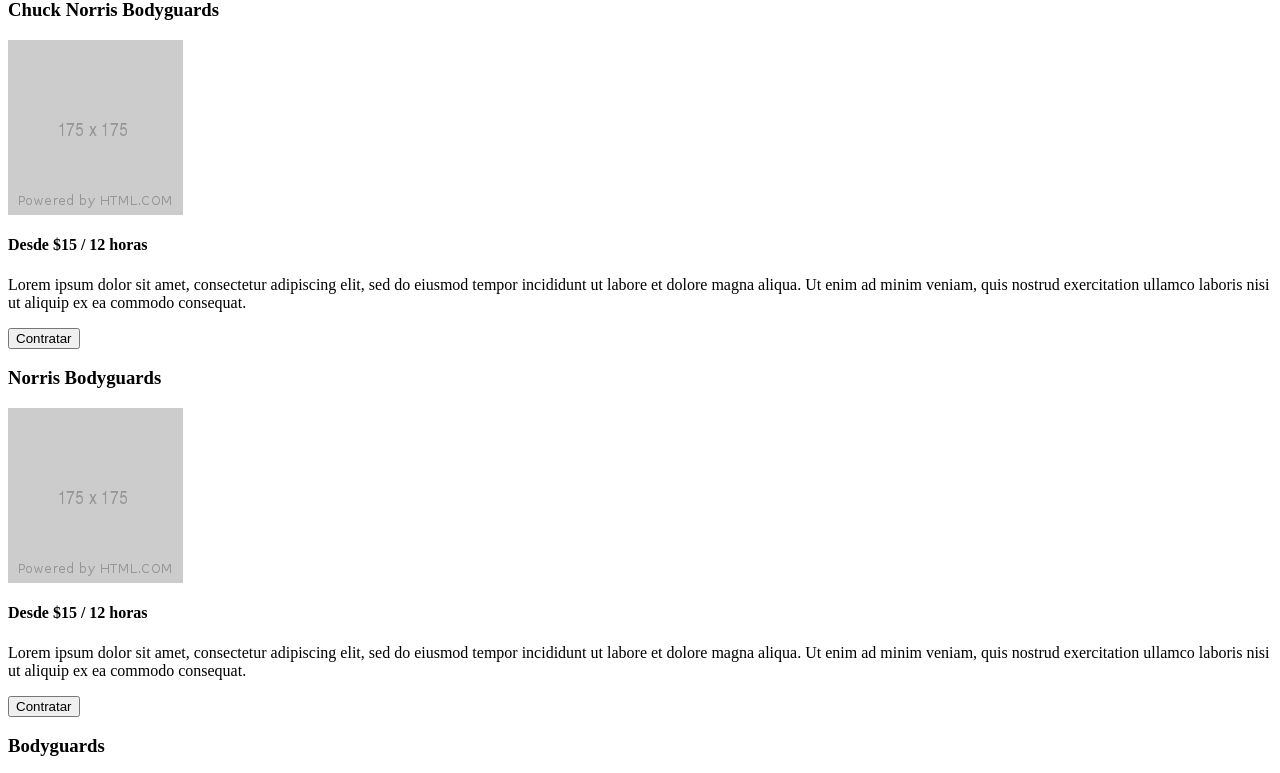
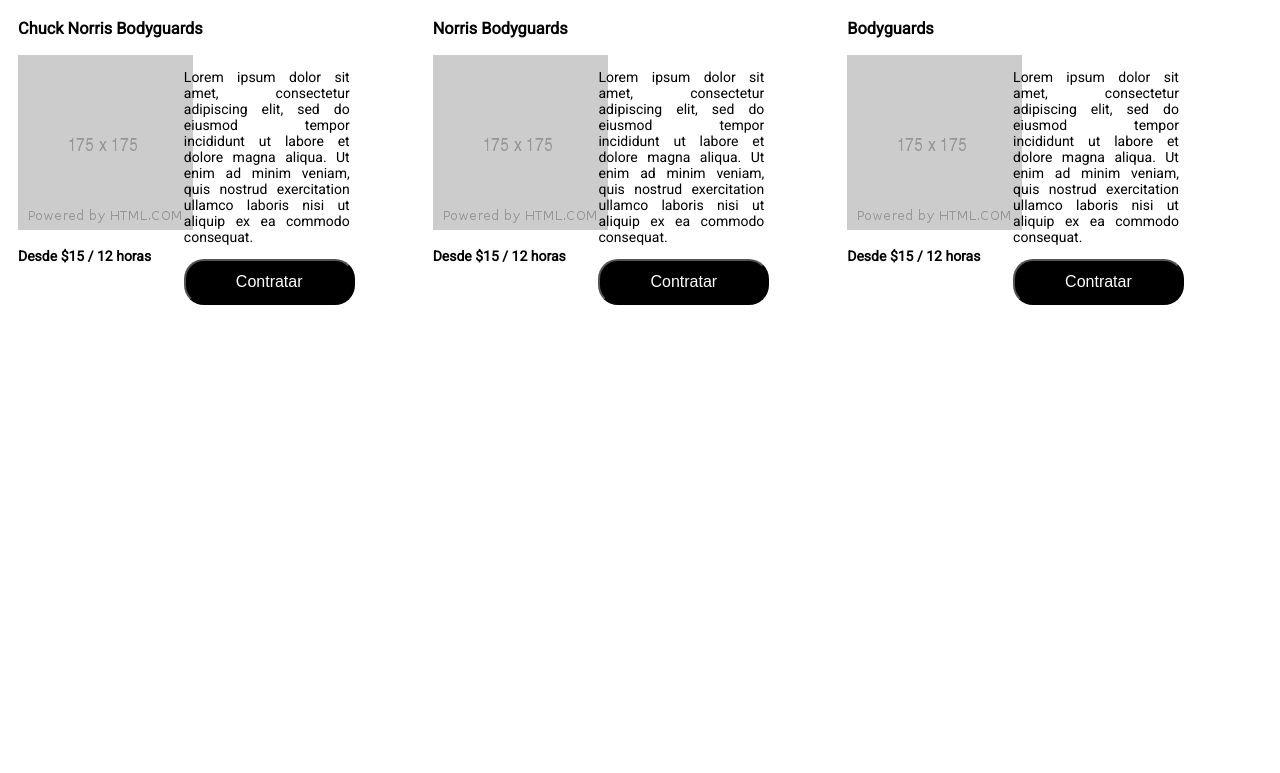
Before and after one commit to mariellsanchez/Training, a plain HTML site: page Web/HTML_CSS.html in a window 1280 px wide. Shown: the part 67-840 px from the top of the page. After the commit the page ends 800 px from the top, so only its background shows below. Drawn offline with Linux system fonts and the light colour scheme.

Commit message:
Web Task 1 fixed

```diff
--- a/Web/HTML_CSS.html
+++ b/Web/HTML_CSS.html
@@ -1,5 +1,5 @@
 <head>
-  <link rel="stylesheet" href="css/HTMLstyles.css">
+  <link rel="stylesheet" href="css/styles_HTML.css">
   <link rel="stylesheet"
           href="https://fonts.googleapis.com/css?family=Roboto">
 </head>
```
